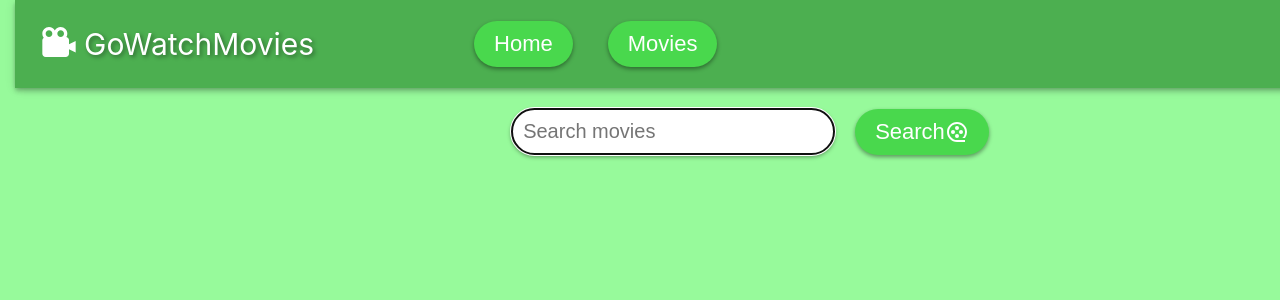
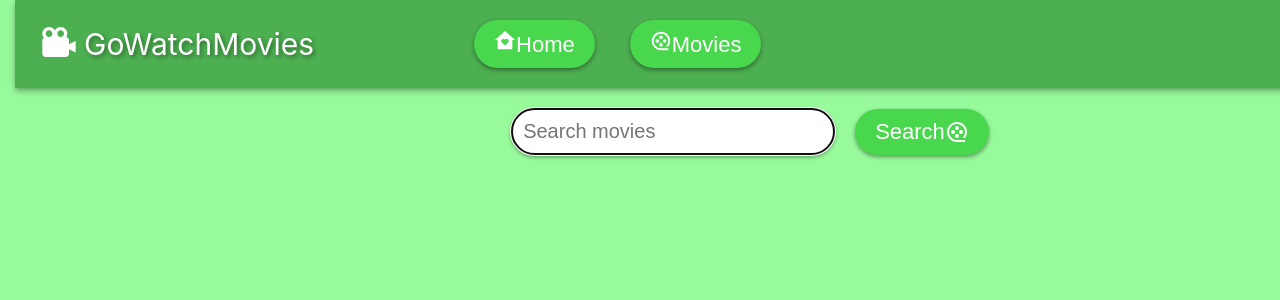
Before and after one commit to AllaKaplia/goit-react-hw-05-movies, a React (Create React App) app: page /goit-react-hw-05-movies/movies in a window 1280 px wide. Shown: the top 300 px of the page. Built offline with nearby package versions, Linux system fonts and the light colour scheme.

Commit message:
Update SharedLayout.jsx

```diff
--- a/src/components/SharedLayout/SharedLayout.jsx
+++ b/src/components/SharedLayout/SharedLayout.jsx
@@ -3,6 +3,7 @@ import { BiSolidCameraMovie } from 'react-icons/bi';
 import { Suspense } from "react";
 import Loader from "components/Loader";
 import { BoxNav, Container, Header, LinkButton, LogoIcon, LogoText, NavLogo } from "./SharedLayout.styled";
+import { RiHomeHeartFill, RiMovie2Line } from 'react-icons/ri';
 
 const SharedLayout = () => {
     return(
@@ -19,12 +20,18 @@ const SharedLayout = () => {
                 <BoxNav>
                     <li>
                         <Link to="/">
-                            <LinkButton type="button">Home</LinkButton>
+                            <LinkButton type="button">
+                                <RiHomeHeartFill />
+                                Home
+                            </LinkButton>
                         </Link>
                     </li>
                     <li>
                         <Link to="/movies">
-                            <LinkButton type="button">Movies</LinkButton>
+                            <LinkButton type="button">
+                                <RiMovie2Line />
+                                Movies
+                            </LinkButton>
                         </Link>
                     </li>
                 </BoxNav>
```
